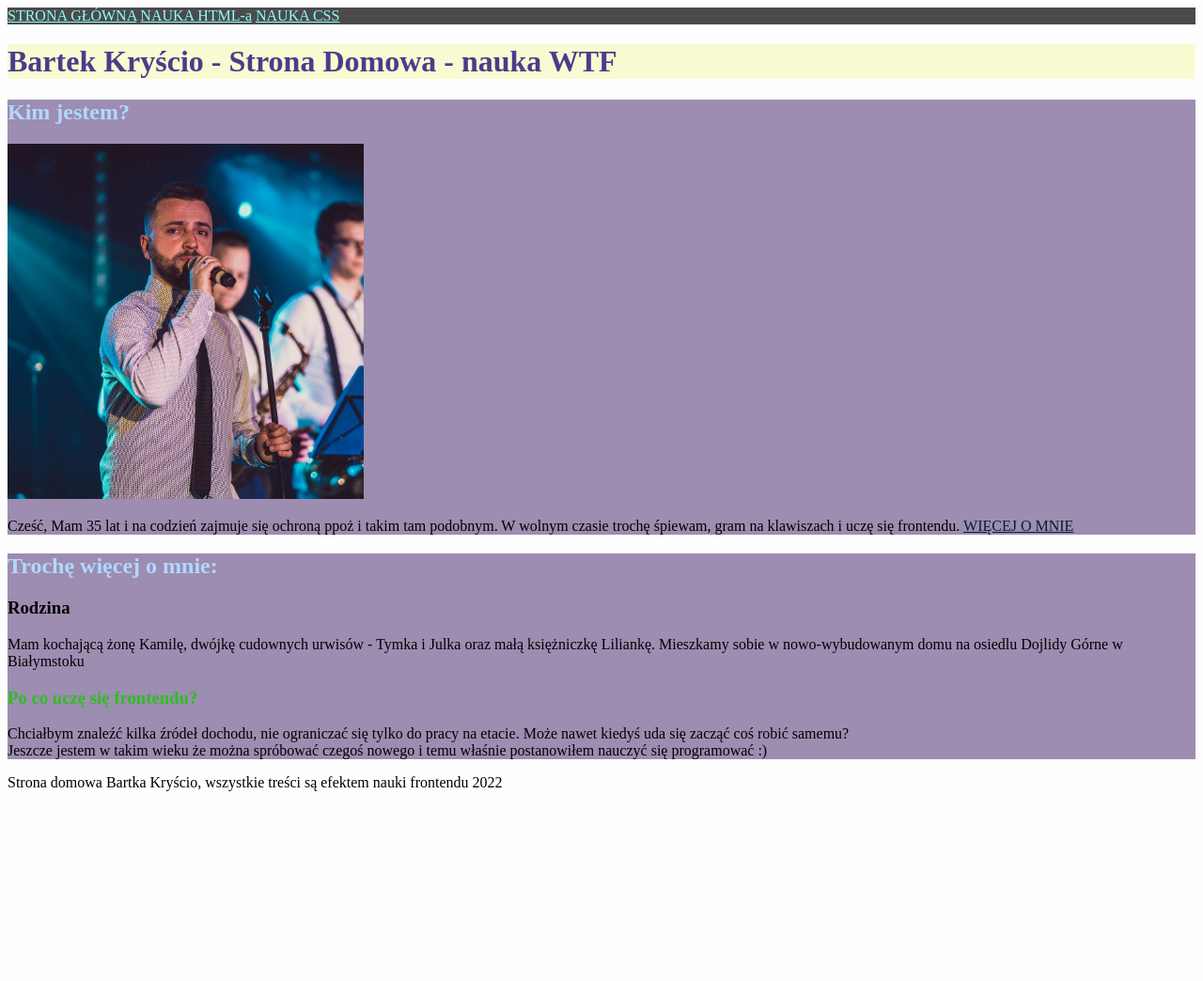
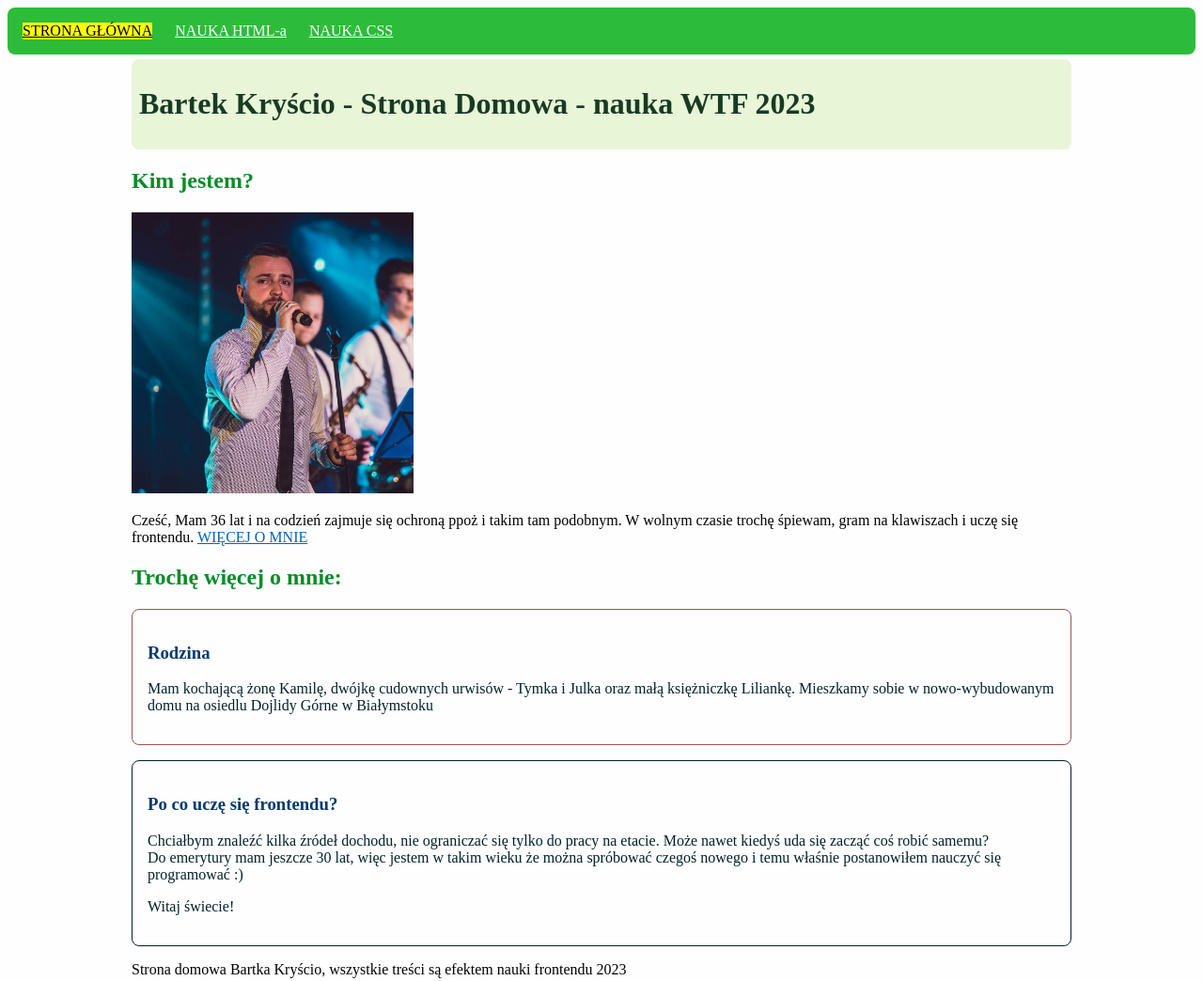
Before and after one commit to cichy1927/homepage, a plain HTML site: page index.html in a window 1280 px wide. Shown: the whole page at 94% size. Before the commit the page ends 850 px from the top, so only its background shows below. Drawn offline with Linux system fonts and the light colour scheme.

Commit message:
added BEM and objects

```diff
--- a/index.html
+++ b/index.html
@@ -1,59 +1,73 @@
 <!DOCTYPE html>
 <html lang="pl">
-
   <head>
-    <meta charset="UTF-8">
-    <meta http-equiv="X-UA-Compatible" content="IE=edge">
-    <meta name="viewport" content="width=device-width, initial-scale=1.0">
+    <meta charset="UTF-8" />
+    <meta http-equiv="X-UA-Compatible" content="IE=edge" />
+    <meta name="viewport" content="width=device-width, initial-scale=1.0" />
     <title>Document</title>
-    <link href="style.css" rel="stylesheet" type="text/css">
-
+    <link href="style.css" rel="stylesheet" type="text/css" />
   </head>
 
   <body>
     <header class="header">
-        <nav>
-            <a href="index.html">STRONA GŁÓWNA</a>
-            <a href="nauka-html.html">NAUKA HTML-a</a>
-            <a href="nauka-css.html">NAUKA CSS</a>
+      <nav class="navigation">
+        <a class="navigation__link navigation__link--homepage" href="index.html"
+          >STRONA GŁÓWNA</a
+        >
+        <a class="navigation__link" href="nauka-html.html">NAUKA HTML-a</a>
+        <a class="navigation__link" href="nauka-css.html">NAUKA CSS</a>
       </nav>
     </header>
-    <main>
-        <header id="top">
-            <h1 class="main-heading">Bartek Kryścio - Strona Domowa - nauka WTF</h1>
+    <main class="main">
+      <header class="main__header">
+        <h1 class="main__heading main__heading--js" id="name">
+          Bartek Kryścio - Strona Domowa - nauka WTF 2023
+        </h1>
       </header>
 
-        <section>
-            <h2 class="secondary-heading">Kim jestem?</h2>
-            <img src="me.jpg" alt="Śpiewający Bartek" width="30%" height="30%"/>
-            <p>Cześć, Mam 35 lat i na codzień zajmuje się ochroną ppoż i takim tam podobnym. W wolnym czasie trochę
-            śpiewam, gram na klawiszach i uczę się frontendu. <a href="#myself">WIĘCEJ O MNIE</a></p>
+      <section class="introduction">
+        <h2 class="introduction__heading">Kim jestem?</h2>
+        <img
+          class="introduction__picture"
+          src="me.jpg"
+          alt="Śpiewający Bartek"
+          width="30%"
+          height="30%"
+        />
+        <p class="introduction__description">
+          Cześć, Mam 36 lat i na codzień zajmuje się ochroną ppoż i takim tam
+          podobnym. W wolnym czasie trochę śpiewam, gram na klawiszach i uczę
+          się frontendu. <a class="introduction__link" href="#myself">WIĘCEJ O MNIE</a>
+        </p>
       </section>
 
-        <section id="myself">
-            <h2 class="secondary-heading">Trochę więcej o mnie:</h2>
-            <article>
-                <h3>Rodzina</h3>
-                <p>Mam kochającą żonę Kamilę, dwójkę cudownych urwisów - Tymka i Julka oraz małą księżniczkę Liliankę. Mieszkamy sobie w nowo-wybudowanym
-                domu na osiedlu Dojlidy Górne w Białymstoku</p>
+      <section class="notes" id="myself">
+        <h2 class="notes__heading">Trochę więcej o mnie:</h2>
+        <article class="about about--special">
+          <h3 class="about__title">Rodzina</h3>
+          <p class="about__description">
+            Mam kochającą żonę Kamilę, dwójkę cudownych urwisów - Tymka i Julka
+            oraz małą księżniczkę Liliankę. Mieszkamy sobie w nowo-wybudowanym
+            domu na osiedlu Dojlidy Górne w Białymstoku
+          </p>
         </article>
-            <article>
-                <h3 class="third-heading">Po co uczę się frontendu?</h3>
-                <p>Chciałbym znaleźć kilka źródeł dochodu, nie ograniczać się tylko do pracy na etacie. Może nawet kiedyś
-                uda się zacząć coś robić samemu? <br> Jeszcze jestem w takim wieku że można spróbować czegoś nowego i temu
-                właśnie postanowiłem nauczyć się programować :)</p>
+        <article class="about">
+          <h3 class="about__title">Po co uczę się frontendu?</h3>
+          <p class="about__description">
+            Chciałbym znaleźć kilka źródeł dochodu, nie ograniczać się tylko do
+            pracy na etacie. Może nawet kiedyś uda się zacząć coś robić samemu?
+            <br />
+            Do emerytury mam jeszcze 30 lat, więc jestem w takim wieku że można spróbować czegoś nowego i temu
+            właśnie postanowiłem nauczyć się programować :)
+          </p>
+          <p class="about__description about__description--js"></p>
         </article>
       </section>
-
-
-
-
     </main>
-    <footer>
-        Strona domowa Bartka Kryścio, wszystkie treści są efektem nauki frontendu 2022
+    <footer class="footer">
+      Strona domowa Bartka Kryścio, wszystkie treści są efektem nauki frontendu
+      2023
     </footer>
-    <script src="main.js">
-    </script>
+    <script src="main.js"></script>
   </body>
-
 </html>
--- a/main.js
+++ b/main.js
@@ -1,3 +1,23 @@
-const firstName = 'Bartek' ;
+const firstName = "Bartek";
 const age = 36;
-console.log(`Siema! Nazywam się ${firstName} i mam ${age} lat.`);
+
+
+function calculate(myNumber) {
+  console.log(`Mój numer to: ${myNumber}`);
+  return myNumber * 7;
+}
+
+const myResult = calculate(age);
+console.log(`Wynik funkcji to ${myResult}`);
+
+function greet(age, firstName) {
+  console.log(`Siema! Nazywam się ${firstName} i mam ${age} lat.`);
+}
+greet(age, firstName);
+
+function createContent(querySelectorContent, content) {
+    const element = document.querySelector(querySelectorContent);
+    element.innerHTML = content;
+}
+
+createContent('.about__description--js', 'Witaj świecie!')
--- a/style.css
+++ b/style.css
@@ -1,28 +1,69 @@
 body {
-    background: #fefefe69;
+  background: #fefefe69;
 }
-section {
-    background: #9c8db1;
+.main {
+  max-width: 1000px;
+  margin: 0 auto;
 }
-.main-heading {
-    color: darkslateblue;
+.main__header {
+  color: rgb(24, 58, 37);
+  background: #e8f5d7;
+  padding: 8px;
+  border-radius: 8px;
+  margin-top: 5px;
 }
-.secondary-heading {
-    color: #b0d8ff;
+.introduction__heading {
+  color: #038d25;
 }
-.third-heading {
-    color: #2fbd22;
+.introduction__link {
+  color: #0461be;
+}
+.notes__heading {
+  color: #038d25;
+}
+a {
+  color: #01212b;
+}
+nav a {
+  color: rgb(139, 255, 249);
 }
 
-#top{
-    background:lightgoldenrodyellow;
+.navigation {
+  background: #04af12d5;
+  padding: 16px;
+  border-radius: 8px;
 }
-a {
-    color:#01212b
+
+.navigation__link {
+  color: #fff;
+  display: inline-block;
+  margin-right: 20px;
 }
-nav a {
-    color:rgb(139, 255, 249);
+.navigation__link--homepage {
+  background: yellow;
+  color: #000;
 }
-.header {
-    background: #4b4b4b
+.about {
+  border: 1px #01212b solid;
+  border-radius: 8px;
+  margin-bottom: 16px;
+  padding: 16px;
 }
+.about--special {
+  padding: 16px;
+  border: 1px #9c5353 solid;
+  border-radius: 8px;
+  margin-bottom: 16px;
+}
+
+.about__description {
+  color: #01212b;
+}
+.about__title {
+  color: #033970;
+}
+
+.footer {
+  max-width: 1000px;
+  margin: 0 auto;
+}
```
Also changed, not shown: nauka-css.html (+17 -20 lines), nauka-html.html (+18 -20 lines). Lines whose indentation alone changed are shown as unchanged.
